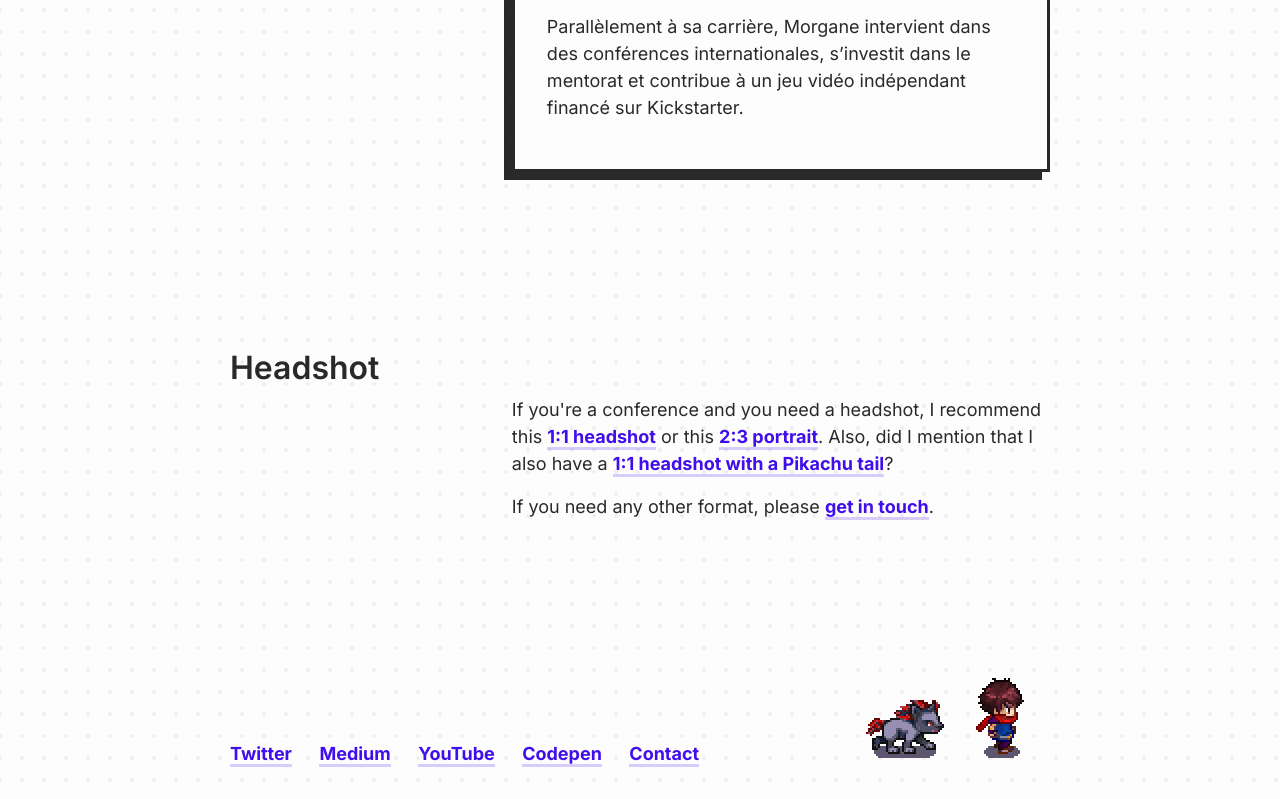
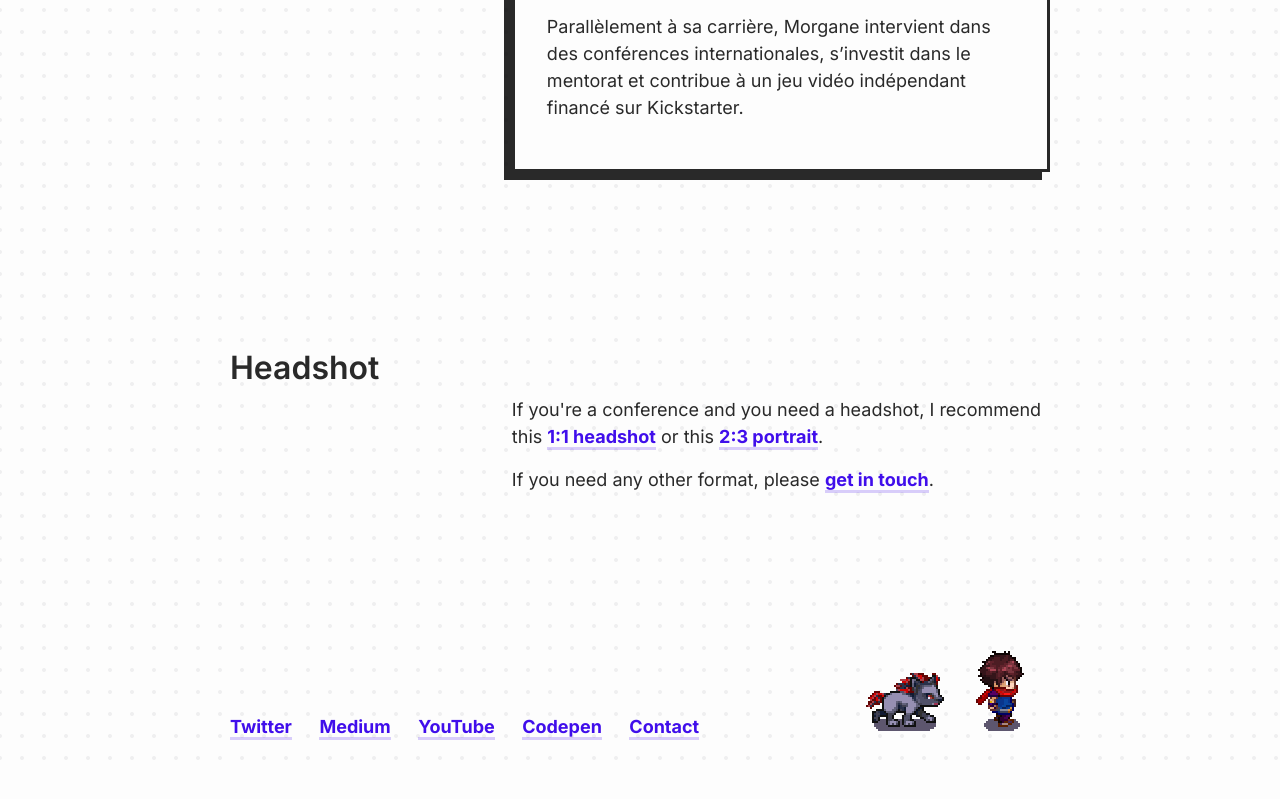
Before and after one commit to momorgane/momorgane.github.io, a plain HTML site: page about.html in a window 1280 px wide. Shown: the part 4841-5640 px from the top of the page. After the commit the page ends 5613 px from the top, so only its background shows below. Drawn offline with Linux system fonts and the light colour scheme.

Commit message:
Update about.html

```diff
--- a/about.html
+++ b/about.html
@@ -105,7 +105,7 @@
   <div class="grid_md">
     <h1>Headshot</h1>
     <div class="grid_md_span_2 grid_mt_3">
-      <p>If you're a conference and you need a headshot, I recommend  this <a href="img/morgane_peng_headshot.jpg" target="_blank">1:1 headshot</a> or this <a href="img/morgane_peng_portrait.jpg" target="_blank">2:3 portrait</a>. Also, did I mention that I also have a <a href="img/morganepeng_headshot_alt.png" target="_blank">1:1 headshot with a Pikachu tail</a>?</p>
+      <p>If you're a conference and you need a headshot, I recommend  this <a href="img/morgane_peng_headshot.jpg" target="_blank">1:1 headshot</a> or this <a href="img/morgane_peng_portrait.jpg" target="_blank">2:3 portrait</a>.</p>
       <p>If you need any other format, please <a href="https://momorgane.typeform.com/to/X9la7M">get in touch</a>.</p>
     </div>
   </div>
```
